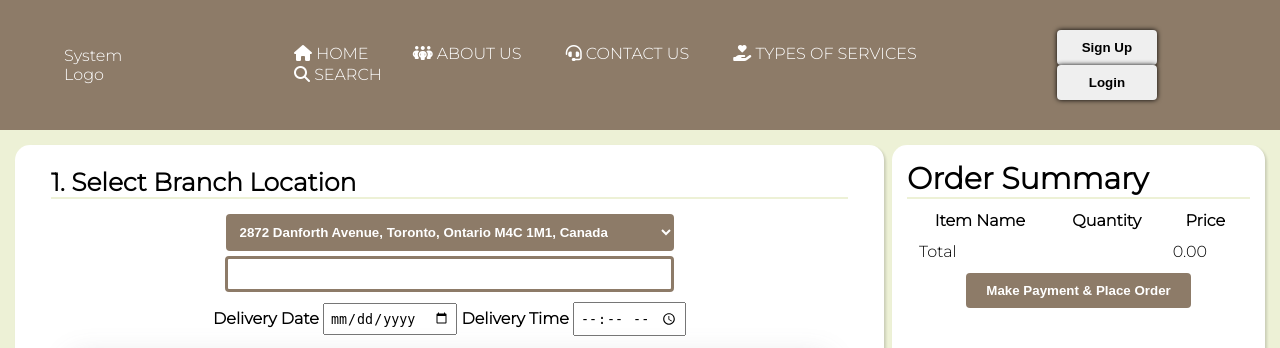
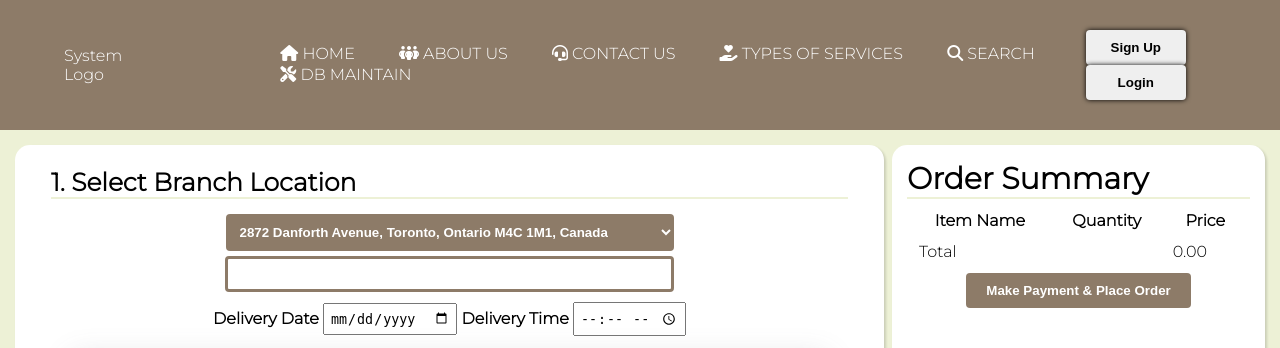
Before and after one commit to srishti-lamba/React-ShoppingWebsite, a PHP site: page /CPS630-Project-Iteration-1_2/processUserOrder.php in a window 1280 px wide. Shown: the top 348 px of the page. Run offline with PHP 8.4, Linux system fonts and the light colour scheme; data that the repository does not hold is empty; some libraries are stand-ins or nearby versions.

Commit message:
DB Maintain dropdown

```diff
--- a/Project_Iteration_1_2/NavBar.php
+++ b/Project_Iteration_1_2/NavBar.php
@@ -28,17 +28,12 @@
         $(".sign-up").click(function(){
             window.location.href = "./register.php";
         });
+        $(".dbMaintain-options").mouseleave( function(){
+            $(".dbMaintain-options").css("display", "none");
+        });
     });
 
-    function openLogin() {
-        $('#overlay').css({"display": 'block'});
-        $('#loginWindow').css({"display": 'block'});
-    }
-
-    function openSearch() {
-        $('#overlay').css({"display": 'block'});
-        $('#searchWindow').css({"display": 'block'});
-    }
+    // Screen Dim
 
     function toggleOffOverlay(){
         $('#overlay').css({"display": 'none'});
@@ -46,9 +41,11 @@
         $('#searchWindow').css({"display": 'none'});
     }
 
-    function displayLoginError(){
-        openLogin();
-        $('#errMsg').css({"display": 'block'});
+    // Login
+
+    function openLogin() {
+        $('#overlay').css({"display": 'block'});
+        $('#loginWindow').css({"display": 'block'});
     }
 
     function submitLogin(){
@@ -58,6 +55,18 @@
         else{
             $("#loginForm").submit();
         }
+    }
+
+    function displayLoginError(){
+        openLogin();
+        $('#errMsg').css({"display": 'block'});
+    }
+
+    // Search
+
+    function openSearch() {
+        $('#overlay').css({"display": 'block'});
+        $('#searchWindow').css({"display": 'block'});
     }
 
     function submitSearch() {
@@ -83,6 +92,16 @@
         </table>`;
         $("#searchTable").html(tableHtml);
     }
+
+    // Dropdown
+
+    function toggleDropdown() {
+        if ( $(".dbMaintain-options").css("display") == "none" )
+            { $(".dbMaintain-options").css("display", "block"); }
+        else
+            { $(".dbMaintain-options").css("display", "none"); }
+    }
+
     </script>
 
     <body>
@@ -97,6 +116,17 @@
                     <li><a href="./contactus.php"><i class="fa-solid fa-headset"></i> CONTACT US</a></li>
                     <li><a href="./services.php"><i class="fa-solid fa-hand-holding-heart"></i> TYPES OF SERVICES</a></li>
                     <li class="searchLbl" onclick='openSearch()'><i class="fa-solid fa-magnifying-glass"></i> SEARCH</li>
+
+                    <!-- Database Maintain Dropdown -->
+                    <li>
+                        <div class="dbMaintain-btn" onclick="toggleDropdown()"><i class="fa-solid fa-screwdriver-wrench"></i> DB MAINTAIN</div>
+                        <div class="dbMaintain-options">
+                            <a href="./insertDB.php"><i class="fa-solid fa-plus"></i> Insert</a>
+                            <a href="./deleteDB.php"><i class="fa-solid fa-minus"></i> Delete</a>
+                            <a href="./selectDB.php"><i class="fa-solid fa-hand-pointer"></i> Select</a>
+                            <a href="./updateDB.php"><i class="fa-solid fa-pen"></i> Update</a>
+                        </div>
+                    </li>
                 </ul>
             </nav>
 
--- a/Project_Iteration_1_2/NavBarStyle.css
+++ b/Project_Iteration_1_2/NavBarStyle.css
@@ -259,6 +265,45 @@ a {
         border-bottom: 1.5px solid #c9c0b6;
     }
 
+/* Database Maintain*/
+
+.dbMaintain-btn {
+    color: inherit;
+    text-decoration: none;
+    font-family: 'Montserrat', sans-serif;
+}
+
+    .dbMaintain-btn::after {
+        content: '';
+        display: block;
+        width: 0;
+        height: 2px;
+        background: #FFF;
+        transition: width .3s;
+    }
+
+    .dbMaintain-btn:hover::after {
+        width: 100%;
+        transition: width .3s;
+    }
+
+.dbMaintain-options {
+    display: none;
+    position: absolute;
+    background-color: #766757;
+    width: fit-content;
+    overflow: auto;
+    box-shadow: 0px 8px 16px 0px rgba(0,0,0,0.2);
+    z-index: 1;
+    padding: 20px 20px 10px 20px;
+}
+
+    .dbMaintain-options a {
+        display: block;
+        margin-bottom: 10px;
+    }
+
+
 .submit {
     border: 0;
     background: none;
```
Also changed, not shown: other parts of Project_Iteration_1_2/NavBarStyle.css (+25 -19 lines).
